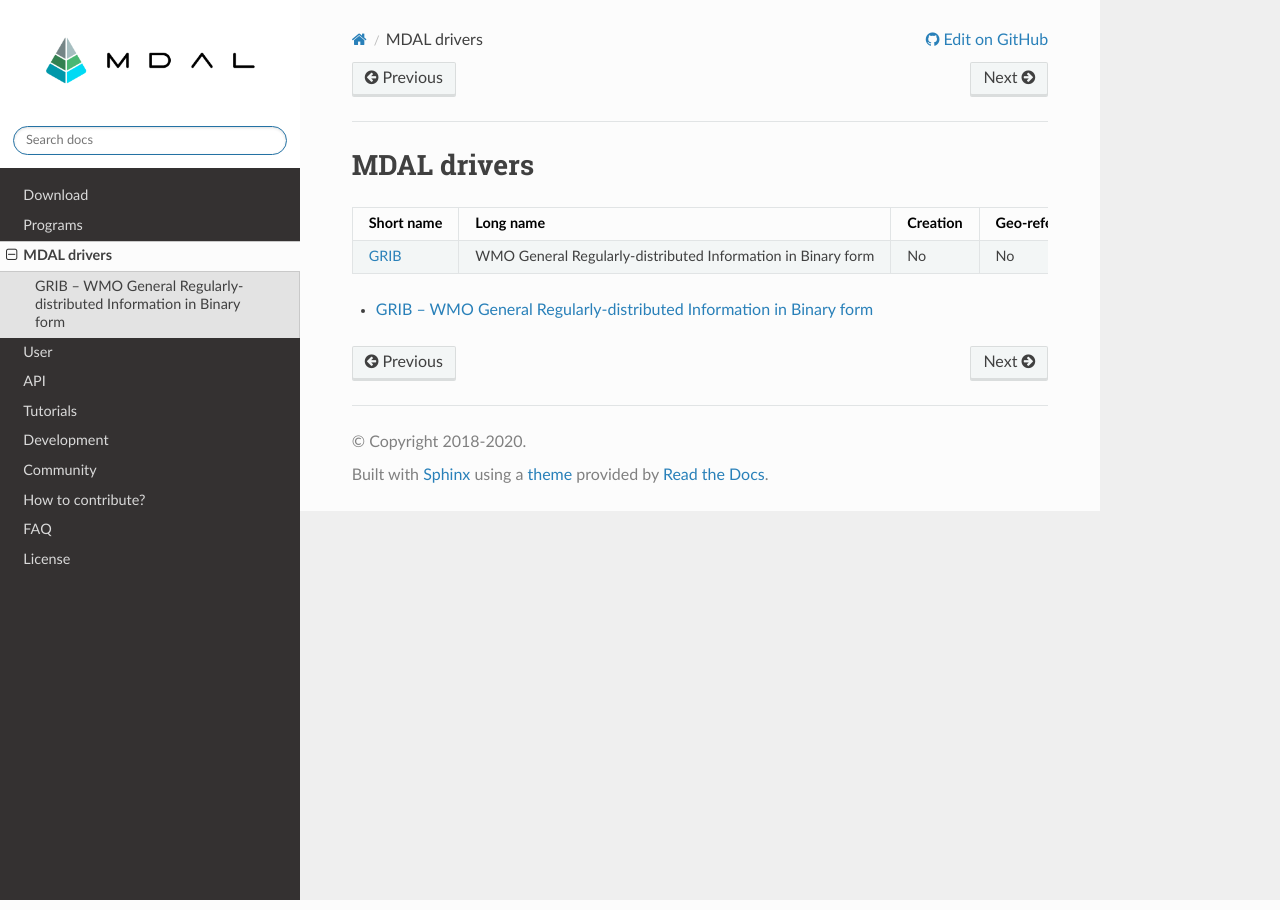
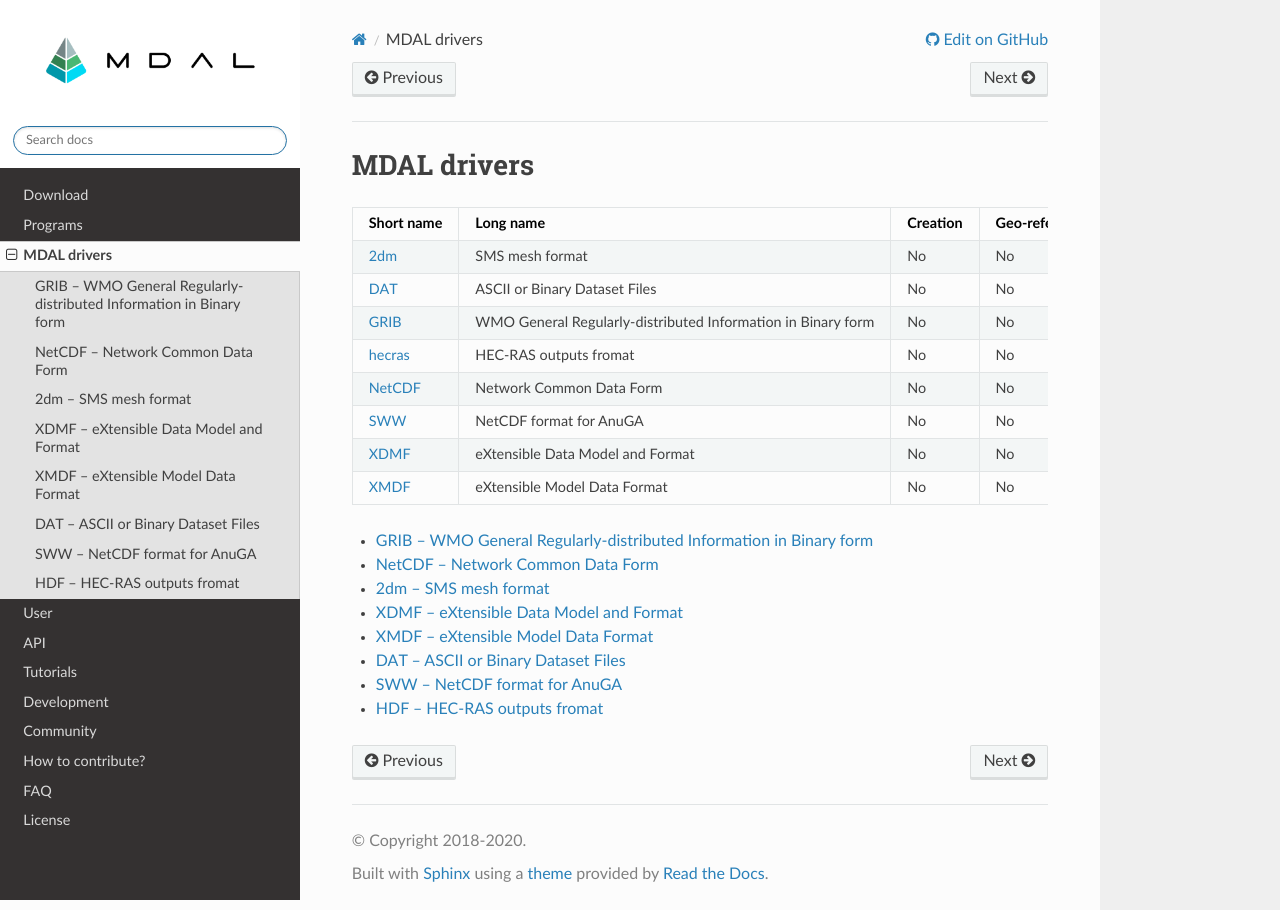
Before and after one commit to lutraconsulting/MDAL, a Sphinx documentation site: the page built from docs/source/drivers/index.rst, in a window 1280 px wide. Built offline with Sphinx 7.4.7, drawn with Linux system fonts in a browser that asks for light colours.

Commit message:
WIP:updating doc with formats

```diff
--- /dev/null
+++ b/docs/source/drivers/2dm.rst
@@ -0,0 +1,13 @@
+.. _driver.2dm:
+
+================================================================================
+2dm -- SMS mesh format
+================================================================================
+
+.. shortname:: 2dm
+
+.. built_in_by_default::
+
+MDAL supports reading and writing to 2dm format. 2dm is a generic file format to save mesh finite element mesh information defined by SMS_.
+
+.. _SMS: https://www.xmswiki.com/wiki/SMS:2D_Mesh_Files_*.2dm
--- /dev/null
+++ b/docs/source/drivers/dat.rst
@@ -0,0 +1,15 @@
+.. _driver.dat:
+
+================================================================================
+DAT -- ASCII or Binary Dataset Files
+================================================================================
+
+.. shortname:: DAT
+
+.. built_in_by_default::
+
+MDAL supports reading of and writing to the DAT format. This format is generated by TUFLOW_ , BASEMENT_ and Hydrotec_ hydraulic modelling software applications.
+
+.. _TUFLOW: https://www.tuflow.com/
+.. _BASEMENT: https://basement.ethz.ch/about.html
+.. _Hydrotec: https://www.hydrotec.de/
--- a/docs/source/drivers/driver_summary.rst
+++ b/docs/source/drivers/driver_summary.rst
@@ -13,8 +13,43 @@
      - Creation
      - Geo-referencing
      - Build requirements
+   * - :ref:`2dm <driver.2dm>`
+     - SMS mesh format
+     - No
+     - No
+     - Built-in by default
+   * - :ref:`DAT <driver.dat>`
+     - ASCII or Binary Dataset Files
+     - No
+     - No
+     - Built-in by default
    * - :ref:`GRIB <driver.grib>`
      - WMO General Regularly-distributed Information in Binary form
      - No
      - No
      - Built-in by default
+   * - :ref:`hecras <driver.hecras>`
+     - HEC-RAS outputs fromat
+     - No
+     - No
+     - Built-in by default
+   * - :ref:`NetCDF <driver.netcdf>`
+     - Network Common Data Form
+     - No
+     - No
+     - Built-in by default
+   * - :ref:`SWW <driver.sww>`
+     - NetCDF format for AnuGA
+     - No
+     - No
+     - Built-in by default
+   * - :ref:`XDMF <driver.xdmf>`
+     - eXtensible Data Model and Format
+     - No
+     - No
+     - Built-in by default
+   * - :ref:`XMDF <driver.xmdf>`
+     - eXtensible Model Data Format
+     - No
+     - No
+     - Built-in by default
--- /dev/null
+++ b/docs/source/drivers/hecras.rst
@@ -0,0 +1,13 @@
+.. _driver.hecras:
+
+================================================================================
+HDF -- HEC-RAS outputs fromat
+================================================================================
+
+.. shortname:: HEC-RAS
+
+.. built_in_by_default::
+
+MDAL supports reading of the HDF files generated by HEC-RAS_.
+
+.. _HEC-RAS: https://www.hec.usace.army.mil/software/hec-ras/
--- a/docs/source/drivers/index.rst
+++ b/docs/source/drivers/index.rst
@@ -21,3 +21,10 @@ MDAL drivers
    :maxdepth: 1
 
    grib
+   netcdf
+   2dm
+   xdmf
+   xmdf
+   dat
+   sww
+   hecras
--- /dev/null
+++ b/docs/source/drivers/netcdf.rst
@@ -0,0 +1,12 @@
+.. _driver.netcdf:
+
+================================================================================
+NetCDF -- Network Common Data Form
+================================================================================
+
+.. shortname:: NetCDF
+
+.. built_in_by_default::
+
+MDAL supports NetCDF (Network Common Data Form) (reading) format through GDAL driver. NetCDF format is commonly used for distribution of
+scientific data.
--- /dev/null
+++ b/docs/source/drivers/sww.rst
@@ -0,0 +1,13 @@
+.. _driver.sww:
+
+================================================================================
+SWW -- NetCDF format for AnuGA
+================================================================================
+
+.. shortname:: SWW
+
+.. built_in_by_default::
+
+MDAL supports reading the SWW format. This format is based on NetCDF and generated by AnuGA_.
+
+.. _AnuGA: https://github.com/GeoscienceAustralia/anuga_core
--- /dev/null
+++ b/docs/source/drivers/xdmf.rst
@@ -0,0 +1,13 @@
+.. _driver.xdmf:
+
+================================================================================
+XDMF -- eXtensible Data Model and Format
+================================================================================
+
+.. shortname:: XDMF
+
+.. built_in_by_default::
+
+MDAL supports reading of the XDMF format generated by BASEMENT_ (version 3 or later)
+
+.. _BASEMENT: https://basement.ethz.ch/about.html
--- /dev/null
+++ b/docs/source/drivers/xmdf.rst
@@ -0,0 +1,13 @@
+.. _driver.xmdf:
+
+================================================================================
+XMDF -- eXtensible Model Data Format
+================================================================================
+
+.. shortname:: XMDF
+
+.. built_in_by_default::
+
+MDAL supports reading of the XMDF format generated by TUFLOW_ and other hydraulic modelling software applications.
+
+.. _TUFLOW: https://www.tuflow.com/
```
